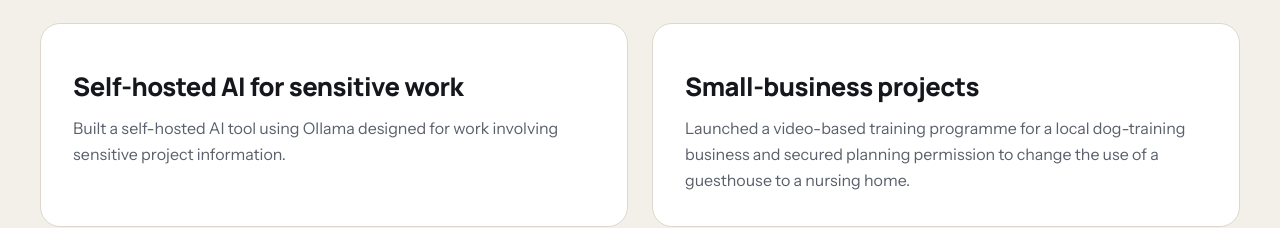
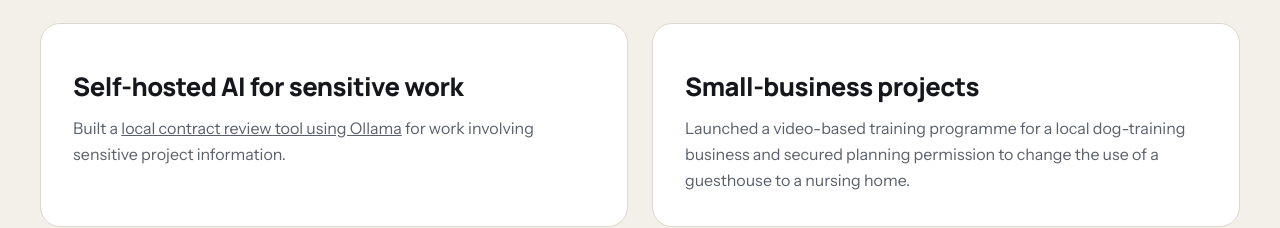
Before and after one commit to vwcamper77/GMBFVentures, a website: page src/site/about.html in a window 1280 px wide. Shown: the part 1219-1447 px from the top of the page. Drawn offline with Linux system fonts and the light colour scheme.

Commit message:
Link the case study from Gavin’s work

```diff
--- a/src/site/about.html
+++ b/src/site/about.html
@@ -51,7 +51,7 @@
 </article>
 <article class="card reveal">
 <h3>Self-hosted AI for sensitive work</h3>
-<p>Built a self-hosted AI tool using Ollama designed for work involving sensitive project information.</p>
+<p>Built a <a href="case-studies/local-contract-review.html">local contract review tool using Ollama</a> for work involving sensitive project information.</p>
 </article>
 <article class="card reveal">
 <h3>Small-business projects</h3>
```
